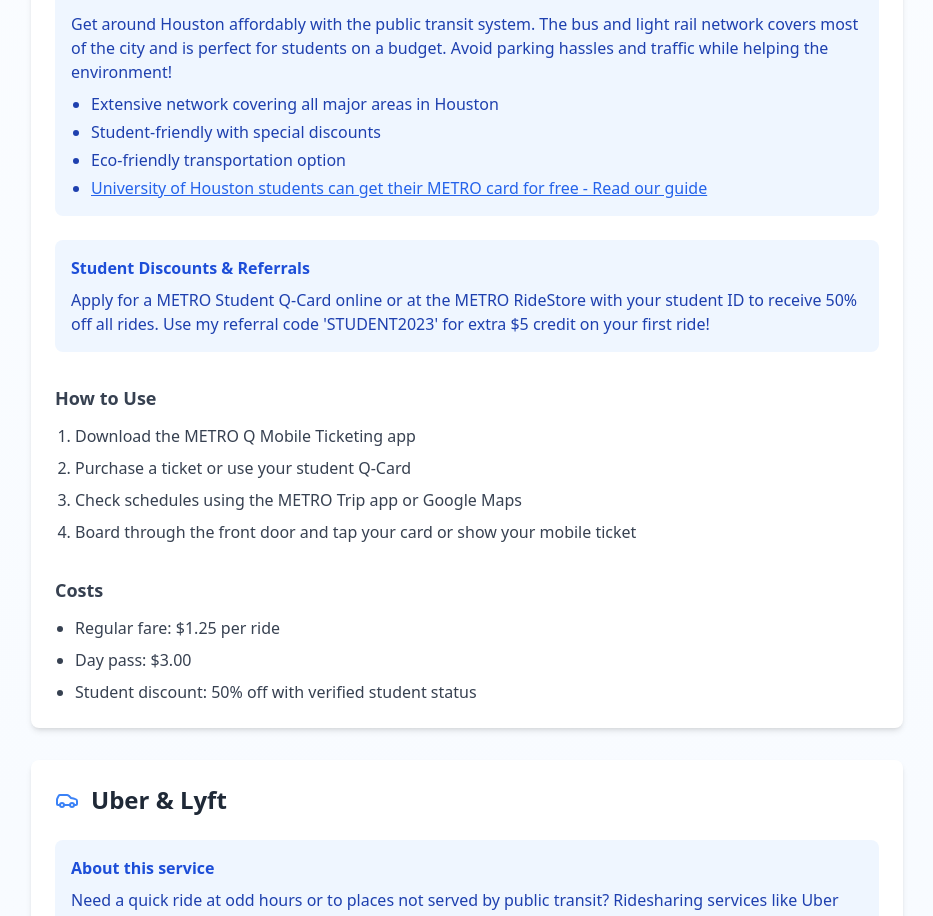
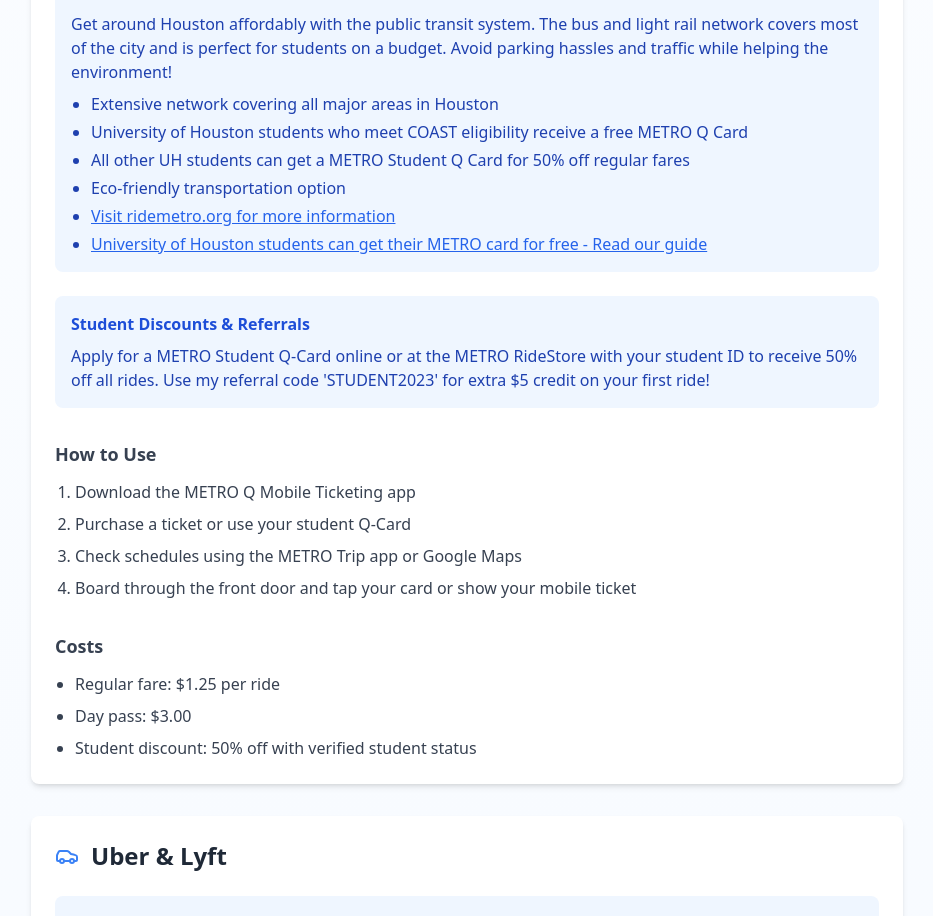
Before and after one commit to Abhigoyal1475/smooth-travel-houston, a React (Vite) app: page / in a window 1280 px wide. Shown: the part 4120-5036 px from the top of the page, without its empty margins (313-1246 px from the left). Built offline with nearby package versions, Linux system fonts and the light colour scheme.

Commit message:
Update Metro Bus & Rail details
Updated Metro Bus & Light Rail details to include information about free COAST cards for eligible UH students and 50% off for other students. Removed referral code and added a link to the ridemetro.org website.

```diff
--- a/src/components/transport/AboutService.tsx
+++ b/src/components/transport/AboutService.tsx
@@ -1,3 +1,4 @@
+
 import React from 'react';
 import { Phone, MapPin } from 'lucide-react';
 import { TransportDetails } from '@/components/TransportDetailsDialog';
@@ -44,8 +45,10 @@ const CoastEligibility = () => (
 const MetroBusKeyPoints = () => (
   <ul className="list-disc pl-5 space-y-1 text-sm md:text-base text-blue-800">
     <li>Extensive network covering all major areas in Houston</li>
-    <li>Student-friendly with special discounts</li>
+    <li>University of Houston students who meet COAST eligibility receive a free METRO Q Card</li>
+    <li>All other UH students can get a METRO Student Q Card for 50% off regular fares</li>
     <li>Eco-friendly transportation option</li>
+    <li><a href="https://www.ridemetro.org" className="text-blue-600 underline" target="_blank" rel="noopener noreferrer">Visit ridemetro.org for more information</a></li>
     <li><a href="/blog/uoh-metro-card" className="text-blue-600 underline">University of Houston students can get their METRO card for free - Read our guide</a></li>
   </ul>
 );
```
